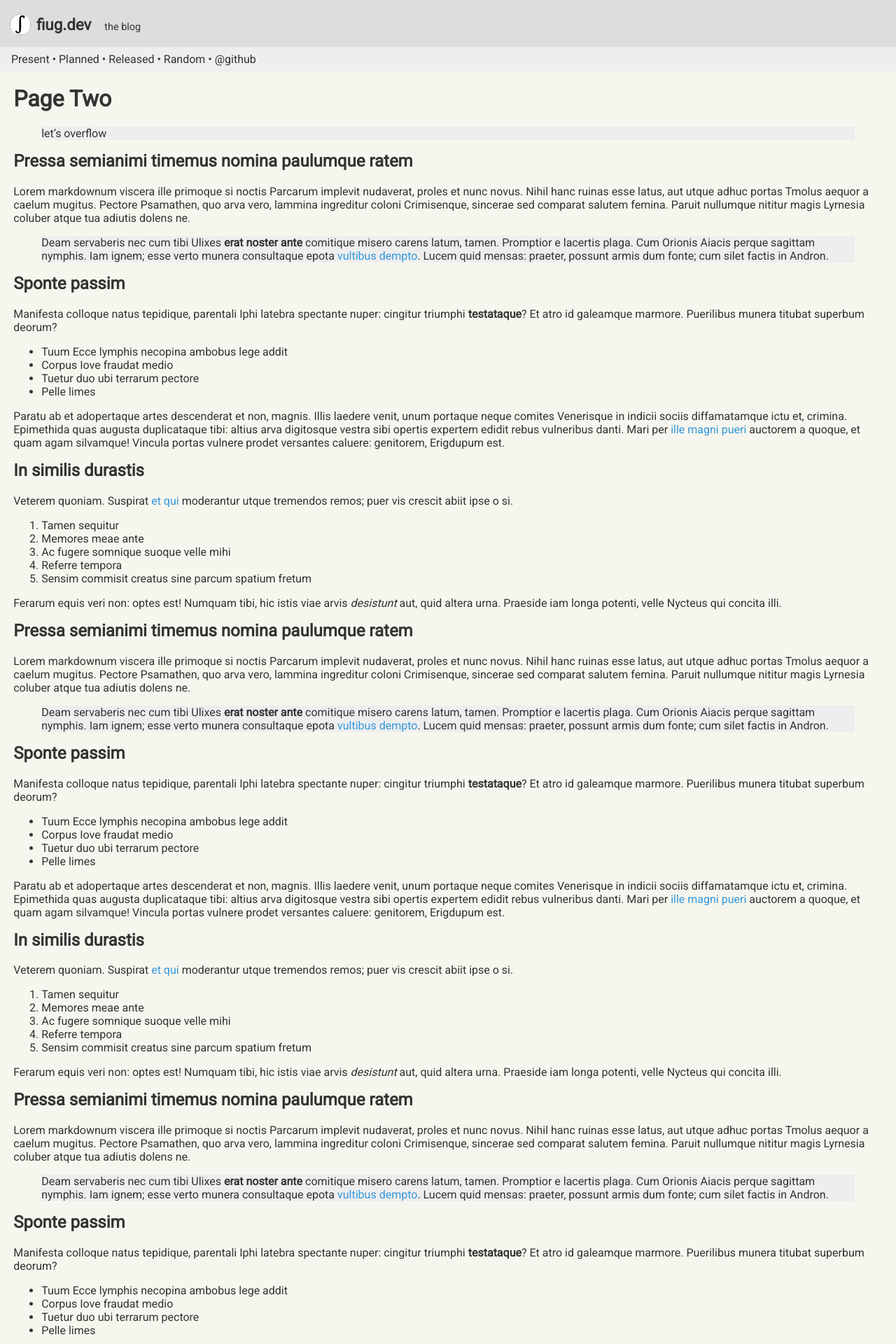
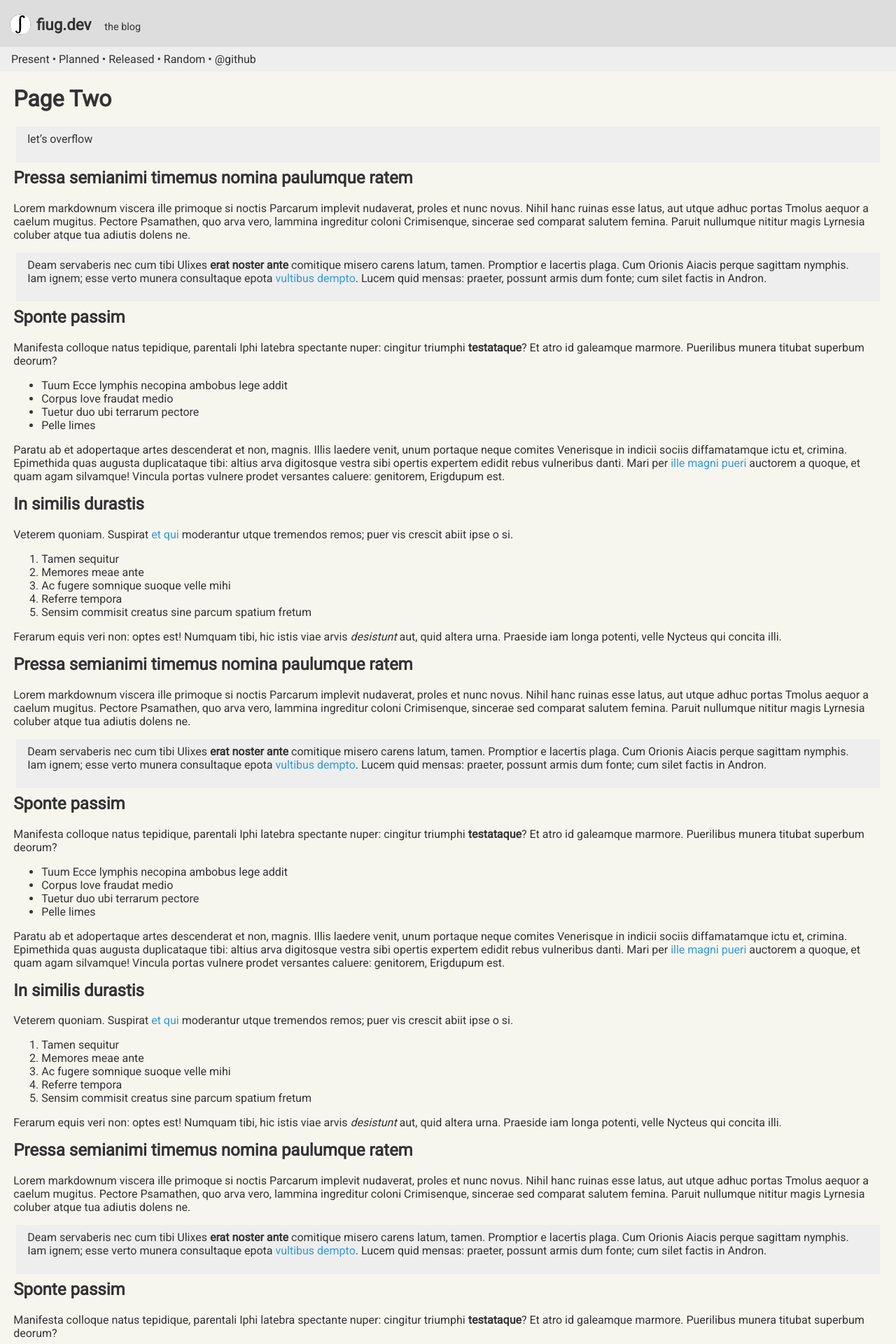
Before and after one commit to fiugd/blog, a Jekyll site: the page built from docs/two.md, in a window 1280 px wide. Shown: the top 1920 px of the page at 70% size. Built offline with Jekyll 4.4.1, drawn with Linux system fonts in a browser that asks for light colours.

Commit message:
Update style.scss

```diff
--- a/docs/css/style.scss
+++ b/docs/css/style.scss
@@ -78,3 +78,8 @@ a:hover { text-decoration: underline; }
   margin-right: 0.2em;
   margin-left: 0.5em;
 }
+
+blockquote {
+    padding: 0.5em 1em;
+    margin: 0.5em 0.25em;
+}
```
